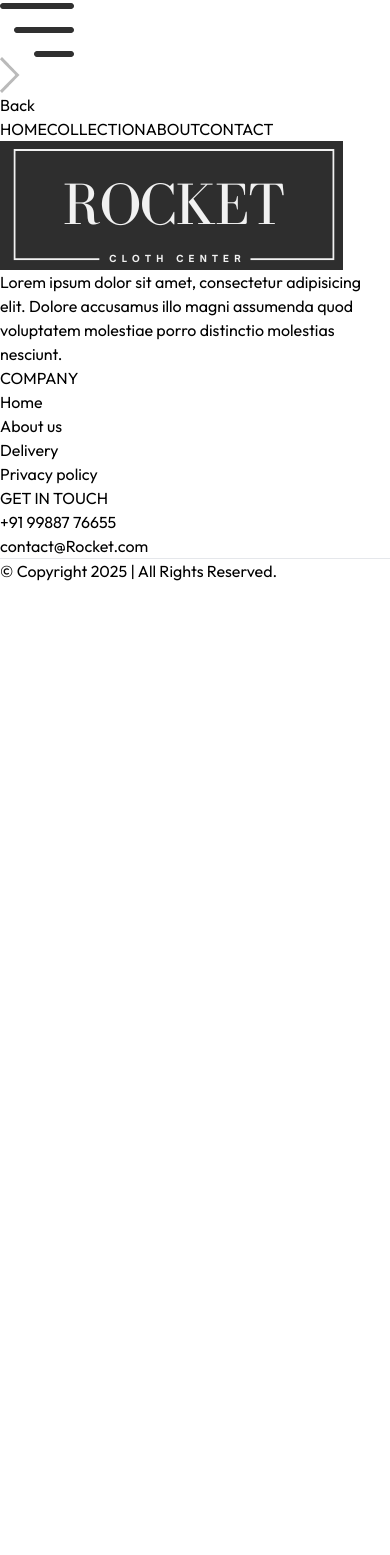
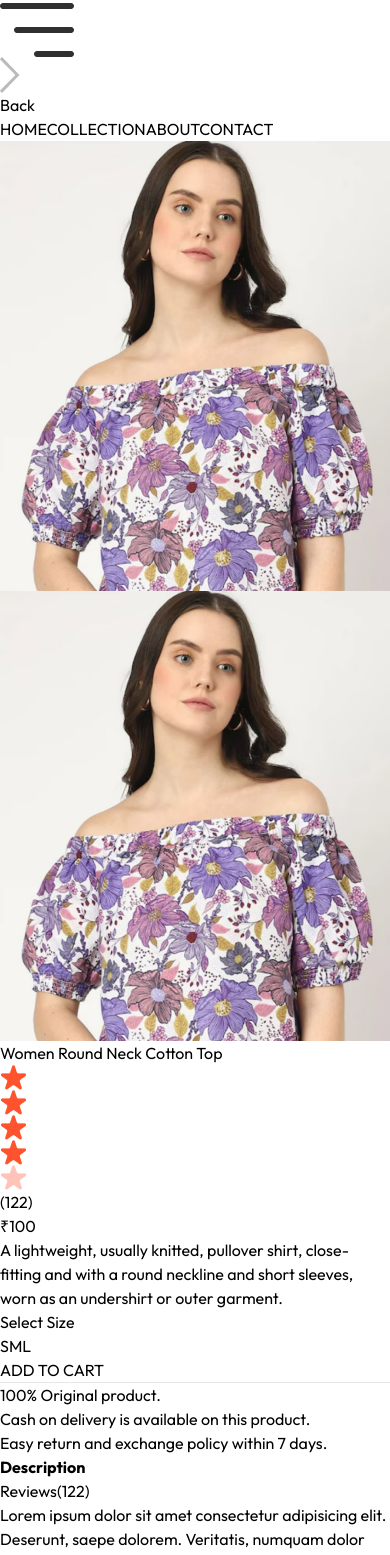
Before and after one commit to Kailash0303/E-COMMERCE, a React (Vite) app in the folder frontend/: page /product/aaaaa in a window 390 px wide. Shown: the part 435-1990 px from the top of the page. Before the commit the page ends 1018 px from the top, so only its background shows below. Built offline with nearby package versions, Linux system fonts and the light colour scheme.

Commit message:
Added product page to website

```diff
--- a/frontend/src/pages/Product.jsx
+++ b/frontend/src/pages/Product.jsx
@@ -1,11 +1,116 @@
-import React from 'react'
+import React, { useContext, useEffect, useState } from 'react'
+import { useParams } from 'react-router-dom'
+import { ShopContext } from '../context/ShopContext';
+import { assets } from '../assets/assets';
+import RelatedProducts from '../components/RelatedProducts';
 
 const Product = () => {
-  return (
-    <div>
+
+  const {productId} =useParams();
+  const {products , currency , addToCart} = useContext(ShopContext);
+  const [productData , setProductData ]= useState(false);
+  const [image ,setImage] = useState('');
+  const [size , setSize] = useState('');
+
+
+  const fetchProductData = async () => {
+
+    products.map((item) => {
+      if(item._id === productId){
+        setProductData(item)
+        setImage(item.image[0])
+
+
+        return null;
+      }
+    })
+
+  }
+
+  useEffect(()=>{
+    fetchProductData();
+  },[productId , products])
+
+
+
+
+  return productData ? (
+    <div className='border-t-2 pt-10 transition-opacity ease-in duration-500 opacity-100 '>
+      {/* product data */}
+    <div className='flex gap-12 sm:gap-12 flex-col sm:flex-row'>
+
+      {/* product images */}
+
+      <div className='flex-1 flex flex-col-reverse gap-3 sm:flex-row'>
+        <div className='flex sm:flex-col overflow-x-auto sm:overflow-y-scroll justify-between sm:justify-normal sm:w-[18.7%] w-full'>
+          {
+            productData.image.map((item,index)=>(
+              <img onClick={()=>setImage(item)} src={item} key={index} className='w-[24%] sm:w-full sm:mb-3 flex-shrink-0 cursor-pointer' />
+            ))
+          }
+        </div>
+        <div className='w-full sm:w-[80%]'>
+            <img className='w-full h-auto' src={image} alt="" />
+          </div>
+      </div>
+
+          {/* product info */}
+
+          <div className='flex-1' >
+            <h1 className='font-medium text-2xl mt-2'>{productData.name}</h1>
+            <div className='flex items-center gap-1 mt-2'>
+              <img src={assets.star_icon}  alt="" className="w-3.5" />
+              <img src={assets.star_icon}  alt="" className="w-3.5" />
+              <img src={assets.star_icon}  alt="" className="w-3.5" />
+              <img src={assets.star_icon}  alt="" className="w-3.5" />
+              <img src={assets.star_dull_icon}  alt="" className="w-3.5" />
+
+            <p className='pl-2'>(122)</p>
+            </div>
+            <p className='mt-5 text-3xl font-medium' >{currency}{productData.price}</p>
+             <p className='mt-5 text-gray-500 md:w-3/4' >{productData.description}</p>
+            <div className='flx flex-col gap-4 my-8'>
+              <p>Select Size</p>
+              <div className='flex gap-2' >
+                {
+                  productData.sizes.map((item,index)=>(
+                    <button onClick={()=>setSize(item)} className={`border py-2 px-4 bg-gray-100 ${item === size ? 'border-orange-500' : ''}`}  key={index}>{item} </button>
+                  ))}
+
+              </div>
+            </div>
+
+                  <button onClick={()=>addToCart(productData._id,size)} className='bg-black text-white px-8 py-3 text-sm active:bg-gray-700' >ADD TO CART</button>
+                  <hr className='mt-8 sm:w-4/5' />
+
+                  <div className='text-sm text-gray-500 mt-5 flex flex-col gap-1' >
+                    <p>100% Original product.</p>
+                    <p>Cash on delivery is available on this product. </p>
+                    <p>Easy return and exchange policy within 7 days.</p>
+
+                  </div>
+          </div>
+      </div>
+
+      {/* ----------- description and review section ------------- */}
+
+    <div className='mt-20'>
+      <div className='flex'>
+        <b className='bg-gray-100 border px-5 py-3 text-sm'>Description</b>
+        <p className='border px-5 py-3 text-sm'>Reviews(122)</p>
+      </div>
+      <div className='flx flex-col gap-4 border px-6 py-6 text-sm text-gray-500'>
+        <p>Lorem ipsum dolor sit amet consectetur adipisicing elit. Deserunt, saepe dolorem. Veritatis, numquam dolor iure odit provident impedit corrupti? Quae dolore placeat, excepturi doloribus blanditiis dolorem assumenda dolorum quo tempore. Lorem ipsum dolor sit amet, consectetur adipisicing elit. Pariatur illum, soluta dolorem culpa est repudiandae? Autem possimus dolor, sit qui ipsum eos itaque excepturi quae officiis perferendis eum vel temporibus.</p>
+        <p>Lorem ipsum dolor sit amet consectetur adipisicing elit. Sequi similique odio dolor placeat sunt dicta quis nesciunt voluptates? Odio nihil mollitia doloribus provident, in quam. Voluptatum veritatis rerum at illum.</p>
+       </div>
+    </div>
+
+    {/* ----- display related product ----- */}
+
+    <RelatedProducts category={productData.category} subCategory={productData.subCategory} />
 
     </div>
-  )
+  ) : <div className='opacity-0' ></div>
 }
 
 export default Product
```
